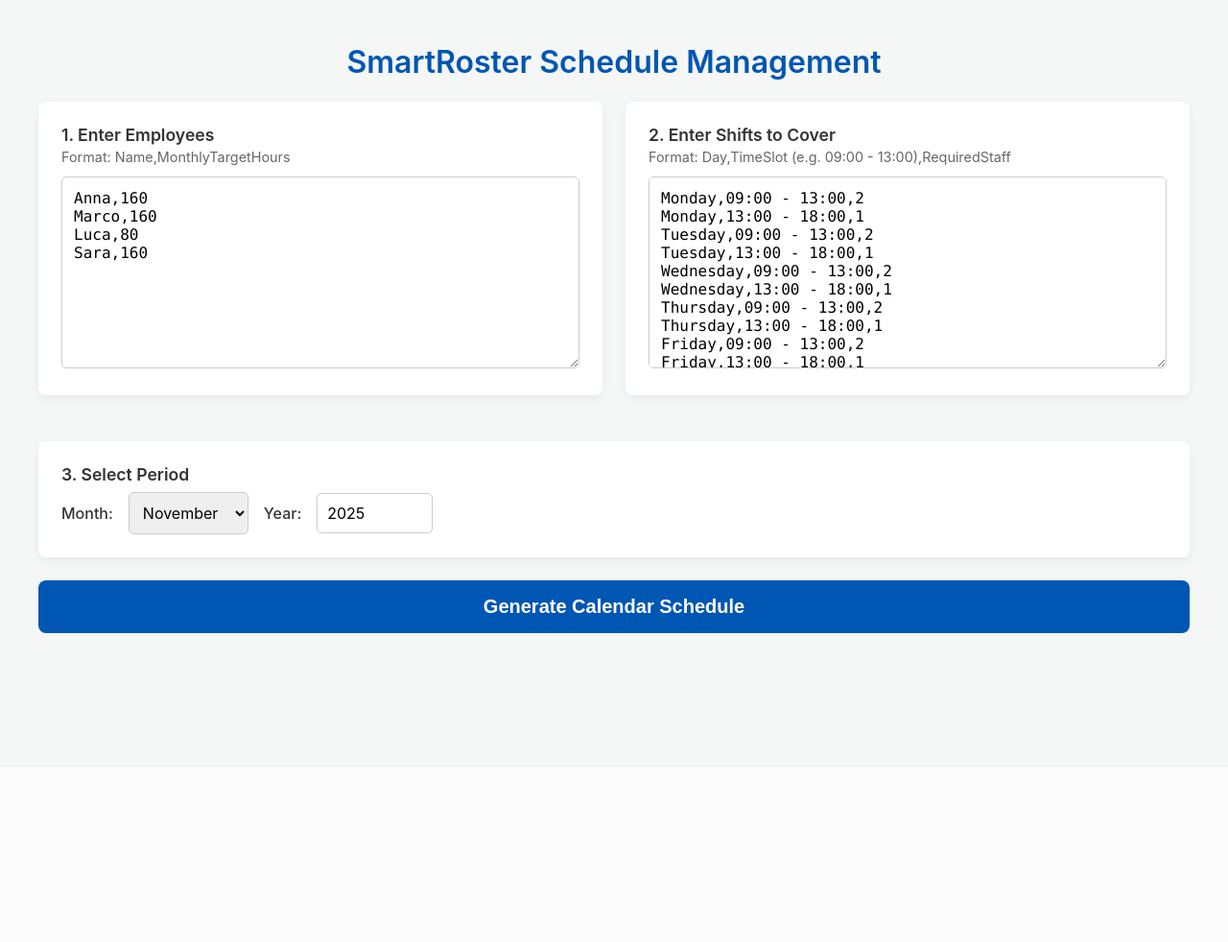
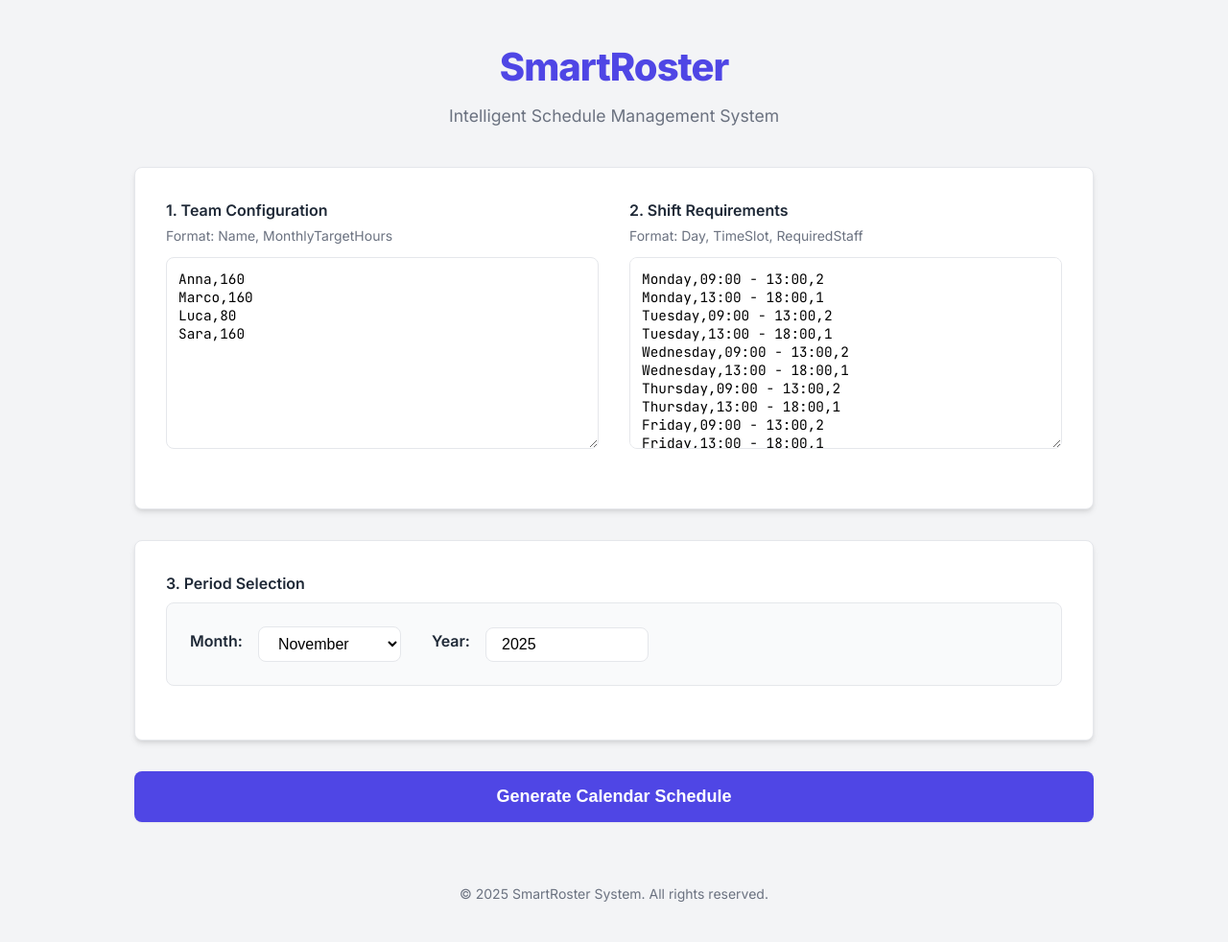
Before and after one commit to yokxi/SmartRoster, a Flask app: page / in a window 1280 px wide. Shown: the whole page at 96% size. Before the commit the page ends 660 px from the top, so only its background shows below. Run offline with Flask 3, Linux system fonts and the light colour scheme.

Commit message:
feat: Add initial web UI for schedule management with HTML and CSS.

```diff
--- /dev/null
+++ b/static/style.css
@@ -0,0 +1,166 @@
+:root {
+    --primary-color: #4f46e5;
+    --primary-hover: #4338ca;
+    --bg-color: #f3f4f6;
+    --card-bg: #ffffff;
+    --text-main: #1f2937;
+    --text-secondary: #6b7280;
+    --border-color: #e5e7eb;
+    --shadow-sm: 0 1px 2px 0 rgba(0, 0, 0, 0.05);
+    --shadow-md: 0 4px 6px -1px rgba(0, 0, 0, 0.1), 0 2px 4px -1px rgba(0, 0, 0, 0.06);
+    --radius: 0.5rem;
+}
+
+body {
+    font-family: 'Inter', -apple-system, BlinkMacSystemFont, "Segoe UI", Roboto, Helvetica, Arial, sans-serif;
+    background-color: var(--bg-color);
+    color: var(--text-main);
+    margin: 0;
+    padding: 0;
+    line-height: 1.5;
+    -webkit-font-smoothing: antialiased;
+}
+
+.container {
+    max-width: 1000px;
+    margin: 40px auto;
+    padding: 0 20px;
+}
+
+header {
+    text-align: center;
+    margin-bottom: 40px;
+}
+
+h1 {
+    color: var(--primary-color);
+    font-size: 2.5rem;
+    font-weight: 800;
+    margin-bottom: 0.5rem;
+    letter-spacing: -0.025em;
+}
+
+.subtitle {
+    color: var(--text-secondary);
+    font-size: 1.1rem;
+}
+
+.card {
+    background-color: var(--card-bg);
+    border-radius: var(--radius);
+    box-shadow: var(--shadow-md);
+    padding: 2rem;
+    margin-bottom: 2rem;
+    border: 1px solid var(--border-color);
+}
+
+.form-grid {
+    display: grid;
+    grid-template-columns: 1fr 1fr;
+    gap: 2rem;
+}
+
+@media (max-width: 768px) {
+    .form-grid {
+        grid-template-columns: 1fr;
+    }
+}
+
+.form-group {
+    margin-bottom: 1.5rem;
+}
+
+.form-group.full-width {
+    grid-column: 1 / -1;
+}
+
+label {
+    display: block;
+    font-weight: 600;
+    margin-bottom: 0.5rem;
+    color: var(--text-main);
+}
+
+.helper-text {
+    font-size: 0.875rem;
+    color: var(--text-secondary);
+    margin-bottom: 0.75rem;
+    margin-top: -0.25rem;
+}
+
+textarea {
+    width: 100%;
+    height: 200px;
+    padding: 0.75rem;
+    border: 1px solid var(--border-color);
+    border-radius: var(--radius);
+    font-family: 'JetBrains Mono', 'Consolas', monospace;
+    font-size: 0.9rem;
+    resize: vertical;
+    transition: border-color 0.2s, box-shadow 0.2s;
+    box-sizing: border-box;
+}
+
+textarea:focus, select:focus, input:focus {
+    outline: none;
+    border-color: var(--primary-color);
+    box-shadow: 0 0 0 3px rgba(79, 70, 229, 0.1);
+}
+
+.period-controls {
+    display: flex;
+    gap: 2rem;
+    align-items: center;
+    background: #f9fafb;
+    padding: 1.5rem;
+    border-radius: var(--radius);
+    border: 1px solid var(--border-color);
+}
+
+.control-group {
+    display: flex;
+    align-items: center;
+    gap: 1rem;
+}
+
+select, input[type="number"] {
+    padding: 0.5rem 2rem 0.5rem 1rem;
+    border: 1px solid var(--border-color);
+    border-radius: var(--radius);
+    background-color: white;
+    font-size: 1rem;
+    min-width: 120px;
+    cursor: pointer;
+}
+
+button[type="submit"] {
+    display: block;
+    width: 100%;
+    background-color: var(--primary-color);
+    color: white;
+    font-weight: 600;
+    font-size: 1.125rem;
+    padding: 1rem;
+    border: none;
+    border-radius: var(--radius);
+    cursor: pointer;
+    transition: all 0.2s;
+    box-shadow: var(--shadow-sm);
+}
+
+button[type="submit"]:hover {
+    background-color: var(--primary-hover);
+    transform: translateY(-1px);
+    box-shadow: var(--shadow-md);
+}
+
+button[type="submit"]:active {
+    transform: translateY(0);
+}
+
+footer {
+    text-align: center;
+    margin-top: 4rem;
+    color: var(--text-secondary);
+    font-size: 0.875rem;
+}
--- a/templates/index.html
+++ b/templates/index.html
@@ -1,148 +1,42 @@
 <!DOCTYPE html>
 <html lang="en">
+
 <head>
     <meta charset="UTF-8">
+    <meta name="viewport" content="width=device-width, initial-scale=1.0">
     <title>SmartRoster - Schedule Management</title>
-    <style>
-        body {
-            font-family: -apple-system, BlinkMacSystemFont, "Segoe UI", Roboto,
-                         Helvetica, Arial, sans-serif;
-            background-color: #f4f7f6;
-            color: #333;
-            margin: 0;
-            padding: 24px;
-        }
+    <link rel="stylesheet" href="{{ url_for('static', filename='style.css') }}">
+    <link rel="preconnect" href="https://fonts.googleapis.com">
+    <link rel="preconnect" href="https://fonts.gstatic.com" crossorigin>
+    <link href="https://fonts.googleapis.com/css2?family=Inter:wght@400;500;600;800&family=JetBrains+Mono&display=swap"
+        rel="stylesheet">
+</head>
 
-        h1 {
-            color: #0056b3;
-            text-align: center;
-            font-weight: 600;
-        }
-
-        .container {
-            max-width: 1200px;
-            margin: 20px auto;
-        }
-
-        .form-layout {
-            display: grid;
-            grid-template-columns: 1fr 1fr;
-            gap: 24px;
-        }
-
-        .step-box {
-            background-color: #ffffff;
-            border-radius: 8px;
-            padding: 24px;
-            box-shadow: 0 4px 12px rgba(0,0,0,0.05);
-            margin-bottom: 24px;
-        }
-
-        .full-width {
-            grid-column: 1 / -1;
-        }
-
-        label {
-            font-size: 1.1em;
-            font-weight: 600;
-            display: block;
-            margin-bottom: 8px;
-        }
-
-        p {
-            font-size: 0.9em;
-            color: #666;
-            margin-top: -4px;
-            margin-bottom: 12px;
-        }
-
-        textarea {
-            width: 100%;
-            height: 200px;
-            padding: 12px;
-            font-family: 'Consolas', 'Courier New', monospace;
-            font-size: 1em;
-            border: 1px solid #ccc;
-            border-radius: 5px;
-            box-sizing: border-box;
-            transition: border-color 0.2s, box-shadow 0.2s;
-        }
-
-        textarea:focus {
-            border-color: #0056b3;
-            box-shadow: 0 0 5px rgba(0,86,179,0.2);
-            outline: none;
-        }
-
-        .period-selector {
-            display: flex;
-            gap: 16px;
-            align-items: center;
-        }
-
-        .period-selector label {
-            margin-bottom: 0;
-            font-size: 1em;
-            font-weight: 500;
-        }
-
-        select, input[type="number"] {
-            padding: 10px;
-            font-size: 1em;
-            border-radius: 5px;
-            border: 1px solid #ccc;
-            font-family: inherit;
-        }
-
-        select:focus, input[type="number"]:focus {
-            border-color: #0056b3;
-            outline: none;
-        }
-
-        button[type="submit"] {
-            width: 100%;
-            background-color: #0056b3;
-            color: white;
-            font-size: 1.25em;
-            font-weight: 600;
-            padding: 16px;
-            border: none;
-            border-radius: 8px;
-            cursor: pointer;
-            transition: background-color 0.2s ease, transform 0.1s ease;
-        }
-
-        button[type="submit"]:hover {
-            background-color: #004494;
-        }
-
-        button[type="submit"]:active {
-            transform: scale(0.99);
-        }
-    </style>
-</head>
 <body>
 
-    <h1>SmartRoster Schedule Management</h1>
+    <div class="container">
+        <header>
+            <h1>SmartRoster</h1>
+            <div class="subtitle">Intelligent Schedule Management System</div>
+        </header>
 
-    <div class="container">
         <form action="/generate" method="post">
 
-            <div class="form-layout">
-
-                <div class="step-box">
-                    <label for="employees_input">1. Enter Employees</label>
-                    <p>Format: Name,MonthlyTargetHours</p>
-                    <textarea id="employees_input" name="employees_input">Anna,160
+            <div class="card">
+                <div class="form-grid">
+                    <div class="form-group">
+                        <label for="employees_input">1. Team Configuration</label>
+                        <div class="helper-text">Format: Name, MonthlyTargetHours</div>
+                        <textarea id="employees_input" name="employees_input" spellcheck="false">Anna,160
 Marco,160
 Luca,80
 Sara,160</textarea>
                     </div>
 
-                <div class="step-box">
-                    <label for="schedule_input">2. Enter Shifts to Cover</label>
-                    <p>Format: Day,TimeSlot (e.g. 09:00 - 13:00),RequiredStaff</p>
-                    <textarea id="schedule_input" name="schedule_input">Monday,09:00 - 13:00,2
+                    <div class="form-group">
+                        <label for="schedule_input">2. Shift Requirements</label>
+                        <div class="helper-text">Format: Day, TimeSlot, RequiredStaff</div>
+                        <textarea id="schedule_input" name="schedule_input" spellcheck="false">Monday,09:00 - 13:00,2
 Monday,13:00 - 18:00,1
 Tuesday,09:00 - 13:00,2
 Tuesday,13:00 - 18:00,1
@@ -156,10 +50,14 @@ Saturday,10:00 - 14:00,2
 Saturday,14:00 - 19:00,2
 Sunday,10:00 - 14:00,1</textarea>
                     </div>
+                </div>
+            </div>
 
-                <div class="step-box full-width">
-                    <label>3. Select Period</label>
-                    <div class="period-selector">
+            <div class="card">
+                <div class="form-group full-width">
+                    <label>3. Period Selection</label>
+                    <div class="period-controls">
+                        <div class="control-group">
                             <label for="month">Month:</label>
                             <select id="month" name="month">
                                 <option value="1">January</option>
@@ -175,18 +73,25 @@ Sunday,10:00 - 14:00,1</textarea>
                                 <option value="11" selected>November</option>
                                 <option value="12">December</option>
                             </select>
+                        </div>
 
+                        <div class="control-group">
                             <label for="year">Year:</label>
                             <input type="number" id="year" name="year" value="2025" min="2024" max="2030">
                         </div>
                     </div>
-
+                </div>
             </div>
 
             <button type="submit">Generate Calendar Schedule</button>
 
         </form>
+
+        <footer>
+            &copy; 2025 SmartRoster System. All rights reserved.
+        </footer>
     </div>
 
 </body>
+
 </html>
```
Lines whose indentation alone changed are shown as unchanged.
